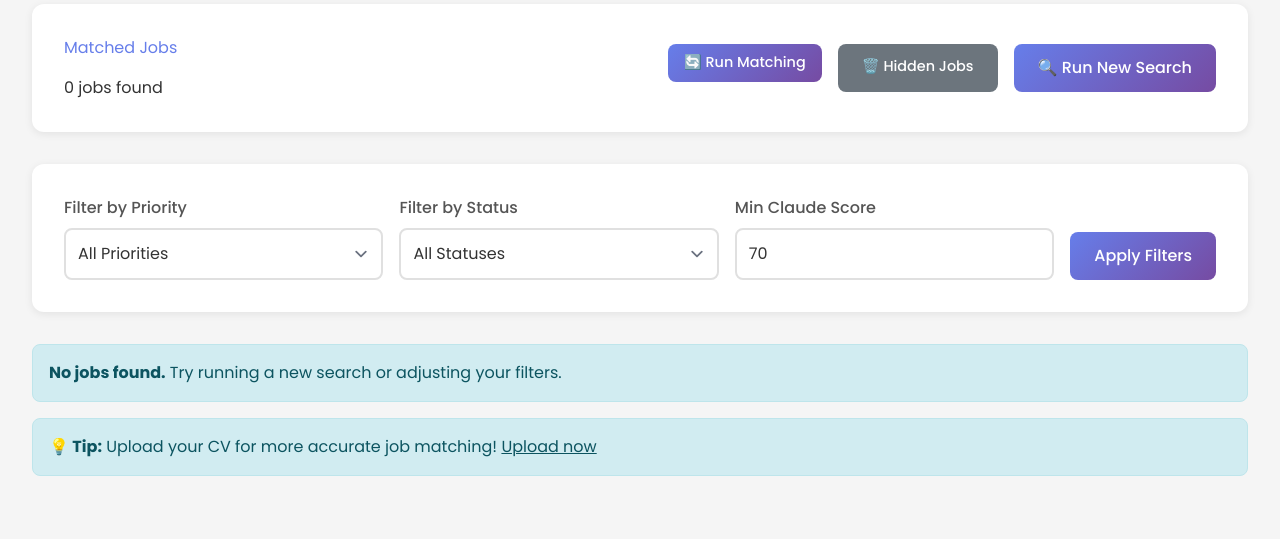
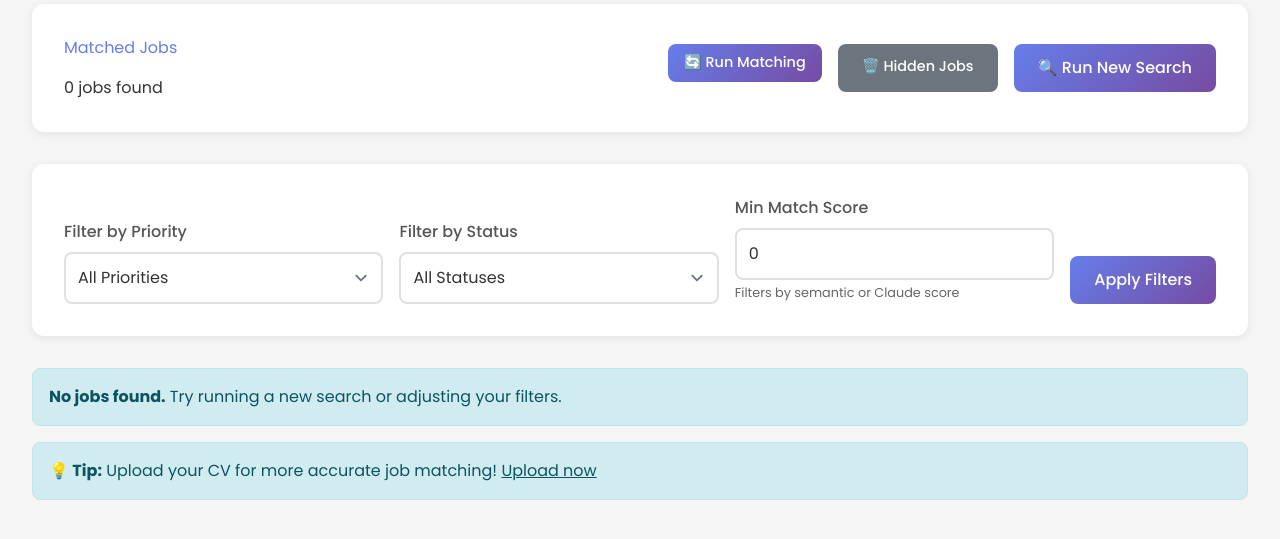
Before and after one commit to Inclusist/job-monitor, a Flask app: page /jobs in a window 1280 px wide. Shown: the part 194-733 px from the top of the page. Run offline with Flask 3, Linux system fonts and the light colour scheme; the visitor is signed in with stand-in values (Sample User, id 1); data comes from the database, SQL or seed files in the repository; data that the repository does not hold is empty; some libraries are stand-ins or nearby versions.

Commit message:
Add separate Semantic Score column to jobs table
- Split 'Claude Score' into two columns: Semantic Score and Claude Score
- Show both scores separately for clarity
- Display '-' when score not available
- Update filter label to 'Min Match Score' with helper text
- Makes it clear which jobs have Claude analysis vs semantic-only

Co-Authored-By: Claude Sonnet 4.5 <noreply@anthropic.com>

```diff
--- a/web/templates/jobs.html
+++ b/web/templates/jobs.html
@@ -198,10 +198,11 @@
             </select>
         </div>
         <div class="form-group" style="flex: 1; margin-bottom: 0;">
-            <label for="min_score">Min Claude Score</label>
-            <input type="number" id="min_score" name="min_score" value="{{ min_score or 70 }}" min="0" max="100"
-                placeholder="70-100"
+            <label for="min_score">Min Match Score</label>
+            <input type="number" id="min_score" name="min_score" value="{{ min_score or 0 }}" min="0" max="100"
+                placeholder="0-100"
                 style="width: 100%; padding: 0.75rem; border: 2px solid #e0e0e0; border-radius: 8px;">
+            <small style="color: #666; font-size: 0.8rem;">Filters by semantic or Claude score</small>
         </div>
         <button type="submit" class="btn">Apply Filters</button>
         {% if priority or min_score or status %}
@@ -230,6 +231,7 @@
                 <th>Job Title</th>
                 <th>Company</th>
                 <th>Location</th>
+                <th>Semantic Score</th>
                 <th>Claude Score</th>
                 <th>Priority</th>
                 <th>Status</th>
@@ -247,13 +249,23 @@
                 <td>{{ job.company }}</td>
                 <td>{{ job.location if job.location else '-' }}</td>
                 <td>
-                    {% if job.match_score is not none %}
+                    {% if job.semantic_score is not none %}
                     <span
-                        style="font-weight: bold; color: {% if job.match_score >= 85 %}#155724{% elif job.match_score >= 70 %}#856404{% else %}#721c24{% endif %};">
-                        {{ job.match_score }}
+                        style="font-weight: bold; color: {% if job.semantic_score >= 70 %}#155724{% elif job.semantic_score >= 50 %}#856404{% else %}#721c24{% endif %};">
+                        {{ job.semantic_score }}
                     </span>
                     {% else %}
-                    <span style="color: #6c757d; font-style: italic;">Not analyzed</span>
+                    <span style="color: #6c757d;">-</span>
+                    {% endif %}
+                </td>
+                <td>
+                    {% if job.claude_score is not none %}
+                    <span
+                        style="font-weight: bold; color: {% if job.claude_score >= 85 %}#155724{% elif job.claude_score >= 70 %}#856404{% else %}#721c24{% endif %};">
+                        {{ job.claude_score }}
+                    </span>
+                    {% else %}
+                    <span style="color: #6c757d;">-</span>
                     {% endif %}
                 </td>
                 <td>
@@ -300,6 +312,7 @@
                 <th>Job Title</th>
                 <th>Company</th>
                 <th>Location</th>
+                <th>Semantic Score</th>
                 <th>Claude Score</th>
                 <th>Priority</th>
                 <th>Status</th>
@@ -316,13 +329,23 @@
                 <td>{{ job.company }}</td>
                 <td>{{ job.location if job.location else '-' }}</td>
                 <td>
-                    {% if job.match_score is not none %}
+                    {% if job.semantic_score is not none %}
                     <span
-                        style="font-weight: bold; color: {% if job.match_score >= 85 %}#155724{% elif job.match_score >= 70 %}#856404{% else %}#721c24{% endif %};">
-                        {{ job.match_score }}
+                        style="font-weight: bold; color: {% if job.semantic_score >= 70 %}#155724{% elif job.semantic_score >= 50 %}#856404{% else %}#721c24{% endif %};">
+                        {{ job.semantic_score }}
                     </span>
                     {% else %}
-                    <span style="color: #6c757d; font-style: italic;">Not analyzed</span>
+                    <span style="color: #6c757d;">-</span>
+                    {% endif %}
+                </td>
+                <td>
+                    {% if job.claude_score is not none %}
+                    <span
+                        style="font-weight: bold; color: {% if job.claude_score >= 85 %}#155724{% elif job.claude_score >= 70 %}#856404{% else %}#721c24{% endif %};">
+                        {{ job.claude_score }}
+                    </span>
+                    {% else %}
+                    <span style="color: #6c757d;">-</span>
                     {% endif %}
                 </td>
                 <td>
```
